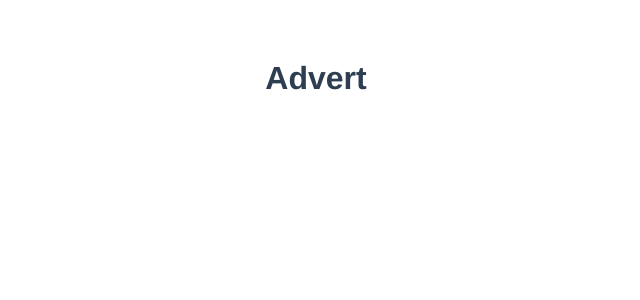
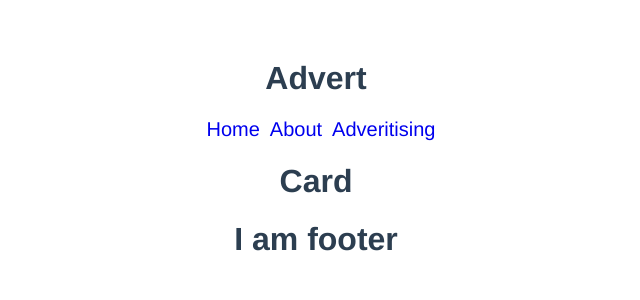
Before and after one commit to vbasoon/vue2-landing-page, a Vue app: page /advert in a window 1280 px wide. Shown: the top 300 px of the page, without its empty margins (324-964 px from the left). Built offline with nearby package versions, Linux system fonts and the light colour scheme.

Commit message:
Card component

```diff
--- /dev/null
+++ b/src/components/Card/Card.vue
@@ -0,0 +1,13 @@
+<template>
+  <h1>Card</h1>
+</template>
+
+<script>
+export default {
+
+}
+</script>
+
+<style>
+
+</style>
--- a/src/pages/Advertising/Advertising.vue
+++ b/src/pages/Advertising/Advertising.vue
@@ -1,11 +1,20 @@
 <template>
+  <div>
   <h1>Advert</h1>
-
+  <main-layout>
+    <Card/>
+  </main-layout>
+</div>
 </template>
 
 <script>
+import Card from  '@/components/Card/Card.vue'
+import MainLayout from '@/layouts/MainLayout'
 export default {
-
+  components: {
+  MainLayout,
+  Card
+}
 }
 </script>
 
```
Also changed, not shown: src/components/Nav/Nav.vue (added, +18 -0 lines).
